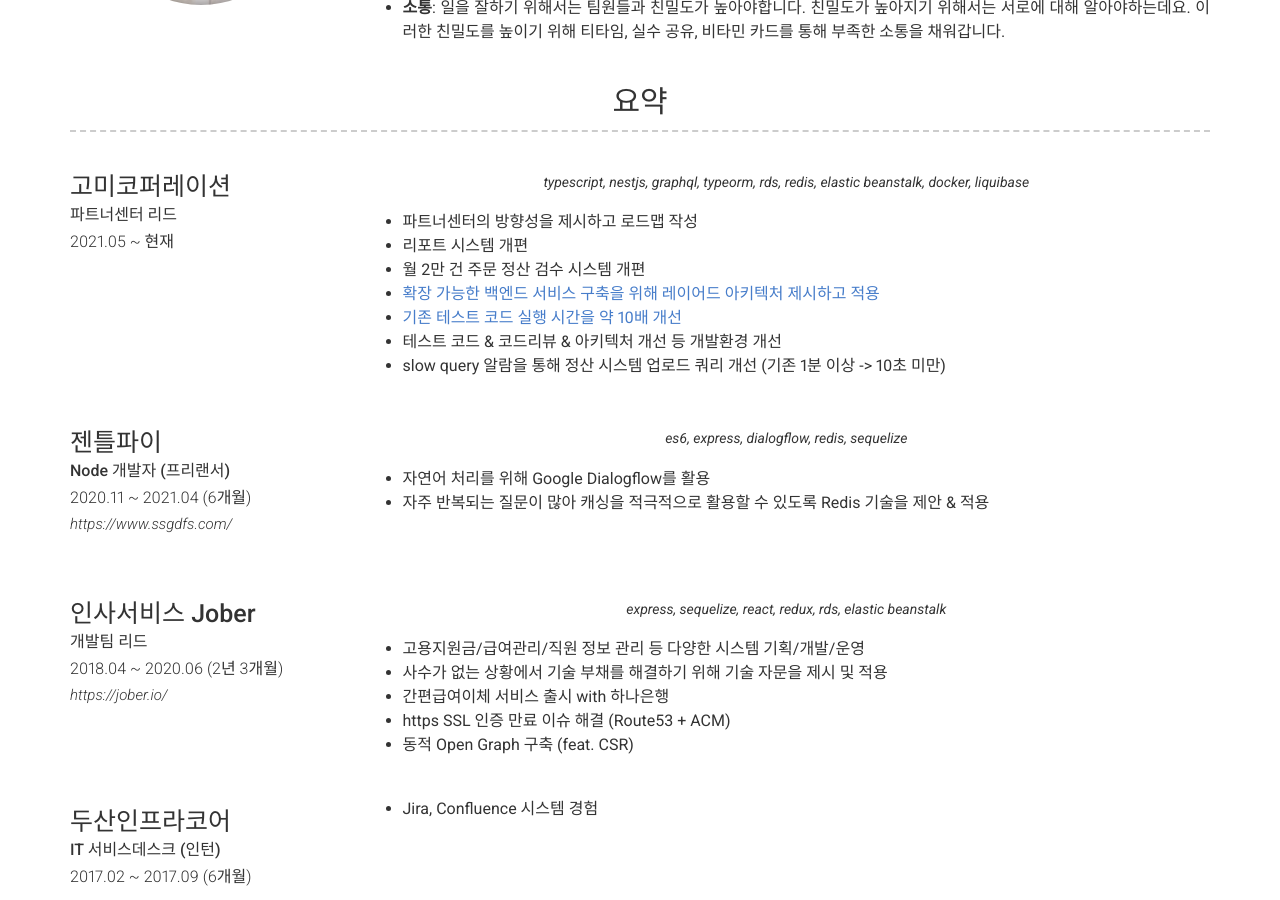
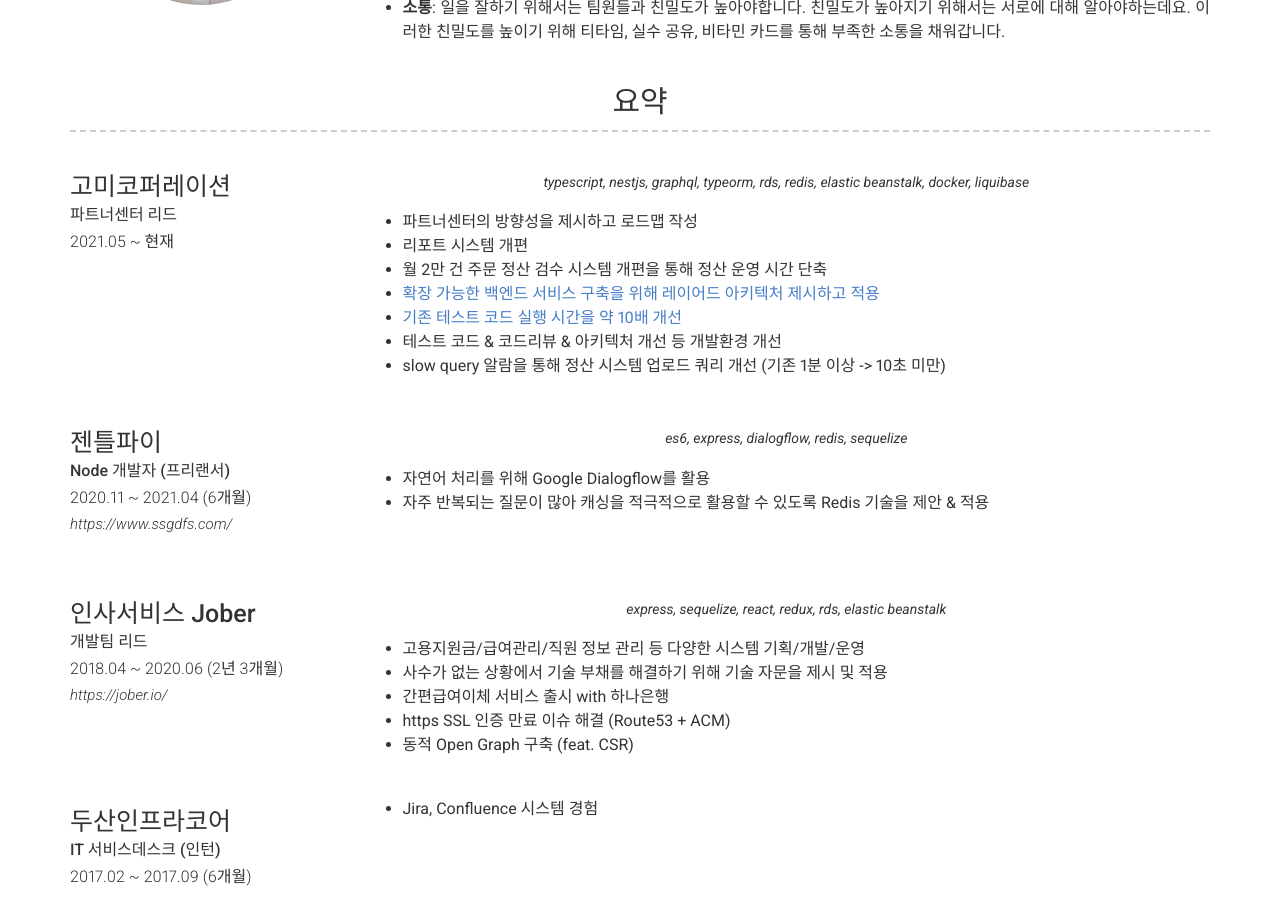
Before and after one commit to mystyle2006/mystyle2006.github.io, a Jekyll site: the page built from index.md, in a window 1280 px wide and 900 px high, scrolled down 497 px. Built offline with Jekyll 4.4.1, drawn with Linux system fonts in a browser that asks for light colours; nearby versions of some CDN libraries.

Commit message:
20220709

```diff
--- a/_config.yml
+++ b/_config.yml
@@ -56,7 +56,7 @@ content:
         description: | # this will include new lines to allow paragraphs
           - 파트너센터의 방향성을 제시하고 로드맵 작성
           - 리포트 시스템 개편
-          - 월 2만 건 주문 정산 검수 시스템 개편
+          - 월 2만 건 주문 정산 검수 시스템 개편을 통해 정산 운영 시간 단축
           - [확장 가능한 백엔드 서비스 구축을 위해 레이어드 아키텍처 제시하고 적용](https://dukkeobi.tistory.com/20)
           - [기존 테스트 코드 실행 시간을 약 10배 개선](https://dukkeobi.tistory.com/23)
           - 테스트 코드 & 코드리뷰 & 아키텍처 개선 등 개발환경 개선
```
